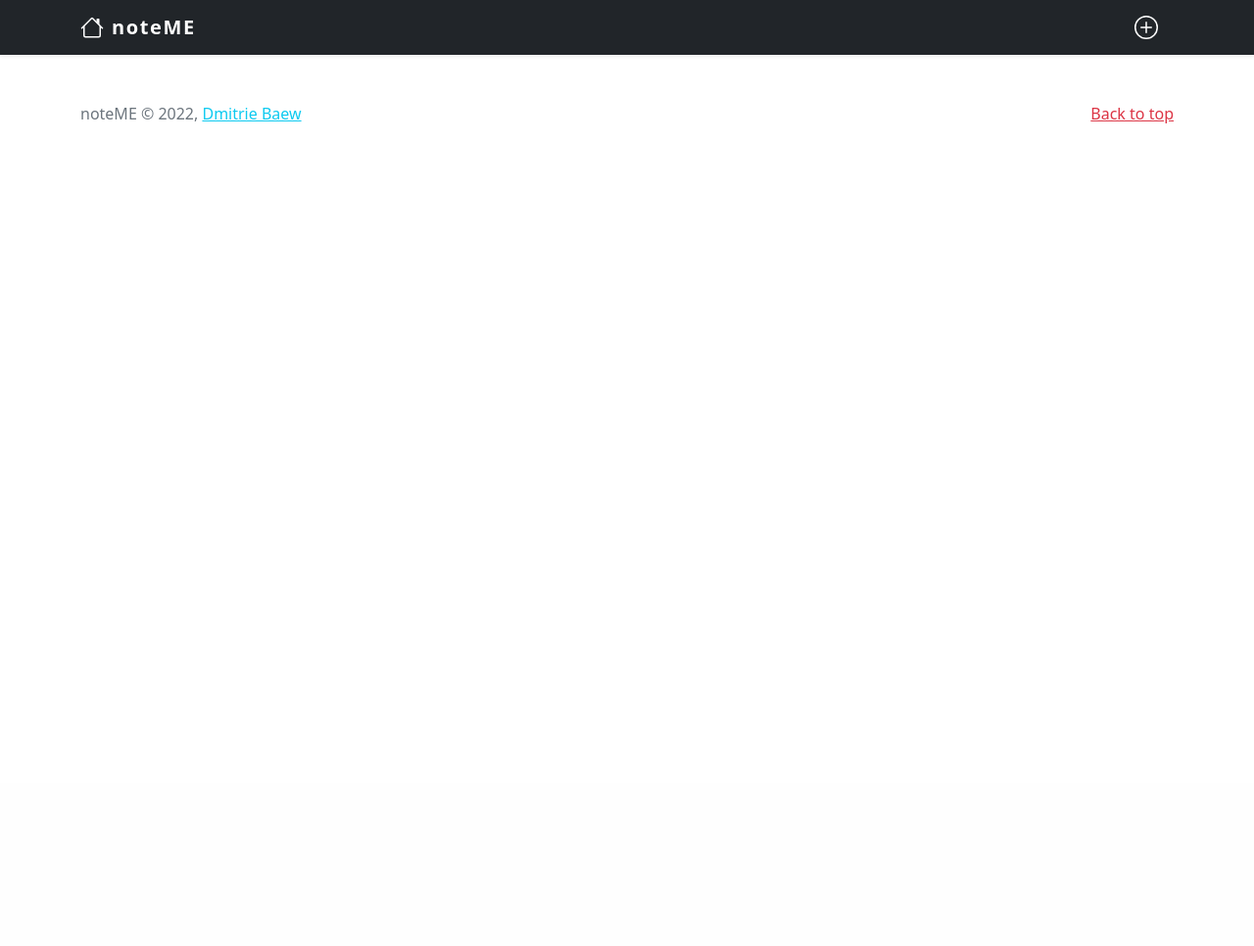
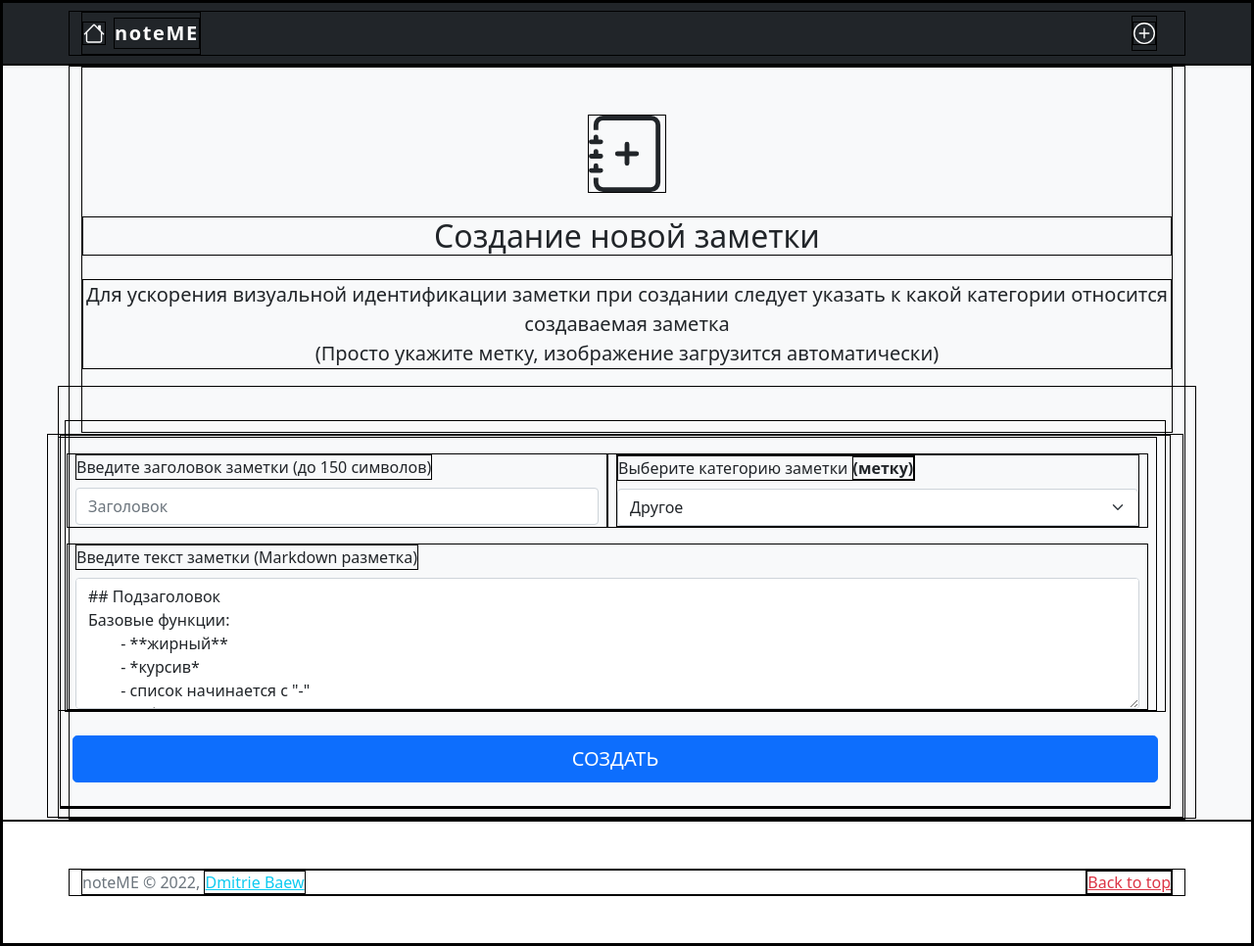
Before and after one commit to DmitrieBaev/NoteME, a Flask app: page /create-note in a window 1280 px wide. Shown: the whole page at 98% size. Before the commit the page ends 126 px from the top, so only its background shows below. Run offline with Flask 2, Linux system fonts and the light colour scheme.

Commit message:
Добавлен шаблон страницы для создания заметки

```diff
--- a/static/css/main.css
+++ b/static/css/main.css
@@ -1,9 +1,8 @@
 * {
     padding: 0;
     margin: 0;
-    /*
+
     border: 1px solid black
-    */
 }
 
 main {
--- a/templates/_base.html
+++ b/templates/_base.html
@@ -22,7 +22,7 @@
 		<!-- <button class="navbar-toggler collapsed" type="button" data-bs-toggle="collapse" data-bs-target="#navbarHeader" aria-controls="navbarHeader" aria-expanded="false" aria-label="Toggle navigation">
 		  <span class="navbar-toggler-icon"></span>
 		</button> -->
-            <a href="#" class="navbar-brand d-flex align-items-center" title="Добавить заметку"> <!-- class="navbar-toggler collapsed" -->
+		<a href="/create-note" class="navbar-brand d-flex align-items-center" title="Добавить заметку"> <!-- class="navbar-toggler collapsed" -->
 			<svg xmlns="http://www.w3.org/2000/svg" width="24" height="24" fill="currentColor" class="bi bi-plus-circle" viewBox="0 0 16 16">
 				<path d="M8 15A7 7 0 1 1 8 1a7 7 0 0 1 0 14zm0 1A8 8 0 1 0 8 0a8 8 0 0 0 0 16z"/>
 				<path d="M8 4a.5.5 0 0 1 .5.5v3h3a.5.5 0 0 1 0 1h-3v3a.5.5 0 0 1-1 0v-3h-3a.5.5 0 0 1 0-1h3v-3A.5.5 0 0 1 8 4z"/>
--- a/templates/note-create.html
+++ b/templates/note-create.html
@@ -1,5 +1,53 @@
 {% extends '_base.html' %}
 
 {% block content %}
+<div class="container">
+	<div class="py-5 text-center">
+		<svg xmlns="http://www.w3.org/2000/svg" width="80" height="80" fill="currentColor" class="bi bi-journal-plus" viewBox="0 0 16 16">
+			<path fill-rule="evenodd" d="M8 5.5a.5.5 0 0 1 .5.5v1.5H10a.5.5 0 0 1 0 1H8.5V10a.5.5 0 0 1-1 0V8.5H6a.5.5 0 0 1 0-1h1.5V6a.5.5 0 0 1 .5-.5z"/>
+			<path d="M3 0h10a2 2 0 0 1 2 2v12a2 2 0 0 1-2 2H3a2 2 0 0 1-2-2v-1h1v1a1 1 0 0 0 1 1h10a1 1 0 0 0 1-1V2a1 1 0 0 0-1-1H3a1 1 0 0 0-1 1v1H1V2a2 2 0 0 1 2-2z"/>
+			<path d="M1 5v-.5a.5.5 0 0 1 1 0V5h.5a.5.5 0 0 1 0 1h-2a.5.5 0 0 1 0-1H1zm0 3v-.5a.5.5 0 0 1 1 0V8h.5a.5.5 0 0 1 0 1h-2a.5.5 0 0 1 0-1H1zm0 3v-.5a.5.5 0 0 1 1 0v.5h.5a.5.5 0 0 1 0 1h-2a.5.5 0 0 1 0-1H1z"/>
+		</svg>
+		<h2 class="mt-4 mb-4">Создание новой заметки</h2>
+		<p class="lead">Для ускорения визуальной идентификации заметки при создании следует указать к какой категории относится создаваемая заметка</br>(Просто укажите метку, изображение загрузится автоматически)</p>
+	</div>
 
+	<div class="row g-5">
+		<div class="row mt-5">
+			<form class="needs-validation" novalidate="">
+				<div class="row g-3">
+					<div class="row g-3">
+						<!-- Заголовок -->
+						<div class="col-md-6">
+							<label for="noteTitle" class="form-label">Введите заголовок заметки (до 150 символов)</label>
+							<input type="text" class="form-control" id="noteTitle" placeholder="Заголовок">
+							<div class="invalid-feedback">Введите валидный заголовок для заметки.</div>
+						</div>
+						<!-- Выбор категории -->
+						<div class="col-md-6">
+							{# Встраиваем выбор метки #}
+							{% include '_tags.html' %}
+						</div>
+						<!-- Текст заметки -->
+						<div class="col-12">
+							<label for="noteText" class="form-label">Введите текст заметки (Markdown разметка)</label>
+							<textarea class="form-control" id="noteText" rows="5">
+## Подзаголовок
+Базовые функции:
+	- **жирный**
+	- *курсив*
+	- список начинается с "-"
+	- [ ] флажок не установлен
+	- [X] флажок установлен
+							</textarea>
+							<div class="invalid-feedback">Please enter your shipping address.</div>
+						</div>
+					</div>
+				</div>
+				<input type="submit" class="w-100 btn btn-primary btn-lg my-4" value="СОЗДАТЬ">
+			</form>
+			<small class="mb-2"></small>
+		</div>
+	</div>
+</div>
 {% endblock %}
```
Also changed, not shown: templates/notes.html (indentation only). Lines whose indentation alone changed are shown as unchanged.
